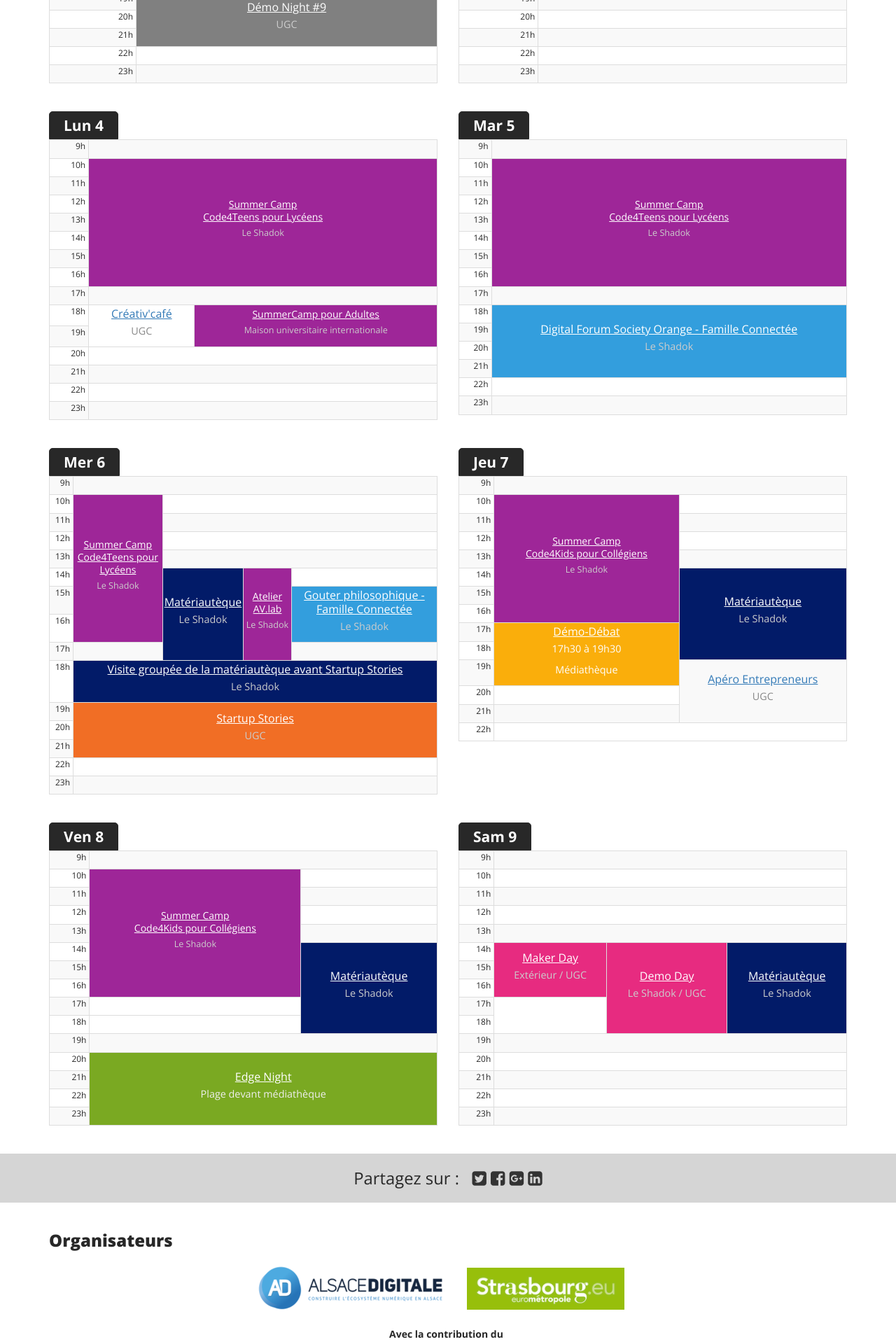
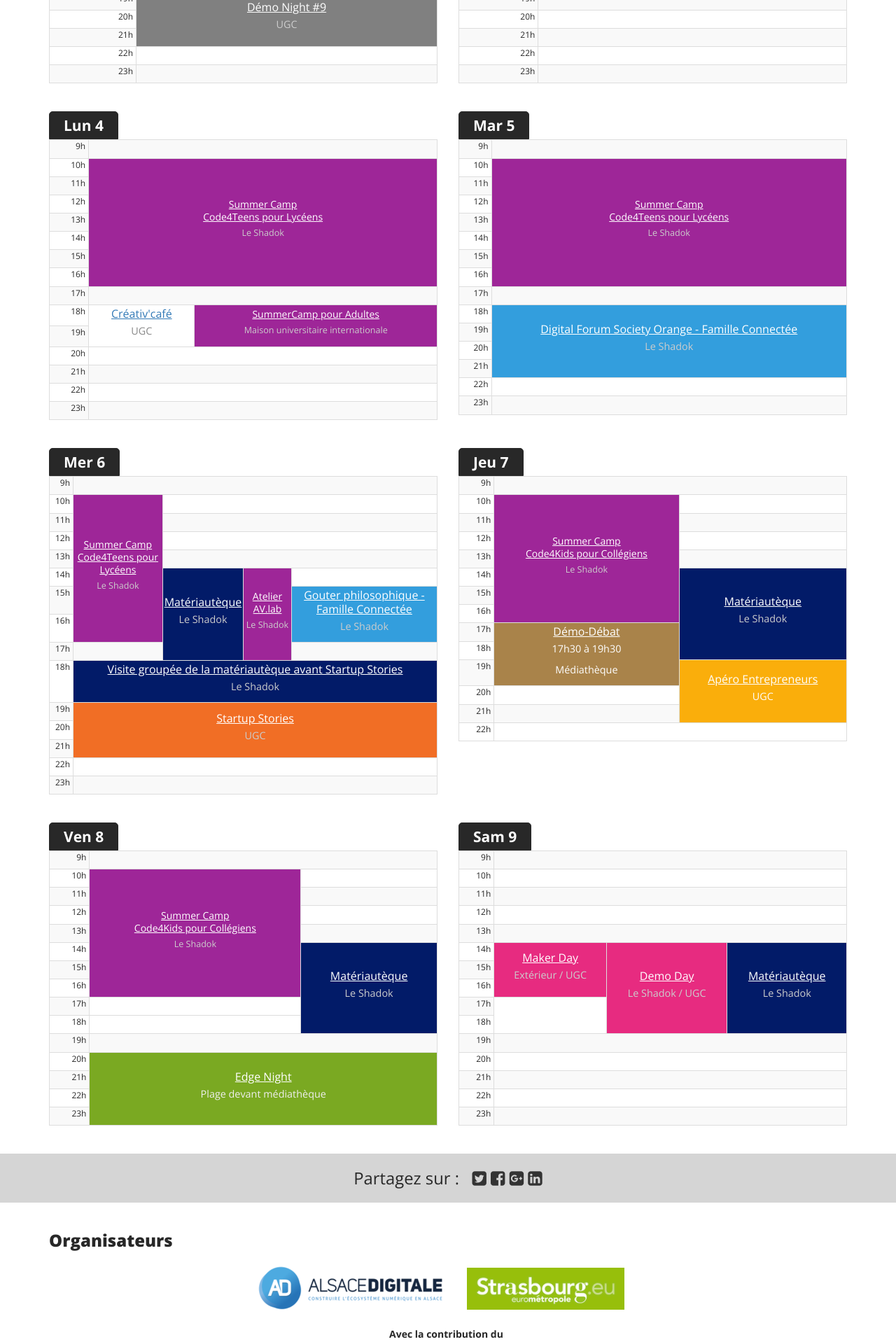
Before and after one commit to AlsaceDigitale/www.edgefest.fr-2019-temporary, a Jekyll site: the page built from index.html, in a window 1280 px wide. Shown: the part 1700-3620 px from the top of the page at 70% size. Built offline with Jekyll 4.4.1, drawn with Linux system fonts in a browser that asks for light colours; nearby versions of some CDN libraries; some web fonts are replaced.

Commit message:
update colors

```diff
--- a/_includes/day6.html
+++ b/_includes/day6.html
@@ -57,11 +57,11 @@
       </tr>
       <tr>
         <td>19h</td>
-        <td rowspan="3" colspan="1" class="withcontent">
+        <td rowspan="3" colspan="1" class="withcontent apero">
           <a href="https://www.facebook.com/apero.entrepreneurs.strasbourg/">
               Apéro Entrepreneurs
           </a>
-          <p class="subtitle" style="color: #888">UGC</p>
+          <p class="subtitle" style="color: #fefefe"">UGC</p>
         </td>
       </tr>
       <tr>
--- a/css/main.css
+++ b/css/main.css
@@ -237,6 +237,9 @@
   color: #4dc4d6; }
 
 .color-demodebat {
+  color: #a9834a; }
+
+.color-apero {
   color: #faae0b; }
 
 .color-demonight {
@@ -281,6 +284,11 @@
   transition: all 0.3s ease-in-out 0s; }
 
 .demodebat, .demodebat a {
+  background-color: #a9834a !important;
+  color: white;
+  transition: all 0.3s ease-in-out 0s; }
+
+.apero, .apero a {
   background-color: #faae0b !important;
   color: white;
   transition: all 0.3s ease-in-out 0s; }
@@ -329,6 +337,8 @@
 table .hackathon:hover, table .hackathon:hover a {
   background-color: #76d2e0 !important; }
 table .demodebat:hover, table .demodebat:hover a {
+  background-color: #bd9b69 !important; }
+table .apero:hover, table .apero:hover a {
   background-color: #fbbf3d !important; }
 table .demonight:hover, table .demonight:hover a {
   background-color: #9a9a9a !important; }
```
Also changed, not shown: css/main.sass (+11 -1 lines), 1 other file.
